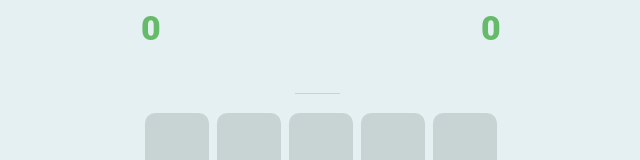
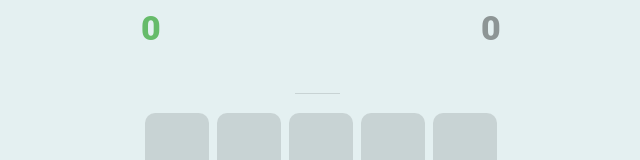
Before and after one commit to vladhuk/balda, a React (Create React App) app: page / in a window 1280 px wide. Shown: the top 160 px of the page, without its empty margins (319-959 px from the left). Built offline with nearby package versions, Linux system fonts and the light colour scheme.

Commit message:
minor fixes

```diff
--- a/src/components/App.tsx
+++ b/src/components/App.tsx
@@ -251,7 +251,7 @@ export const App: FC = () => {
 
   return (
     <Box height="100vh" bgcolor="background.default">
-      <Box display="flex" flexDirection="column" alignItems="center" mx={0.5}>
+      <Box display="flex" flexDirection="column" alignItems="center">
         <Box display="flex" width={360} justifyContent="space-between" mt={1}>
           <Typography
             variant="h4"
@@ -263,7 +263,7 @@ export const App: FC = () => {
           <Typography
             variant="h4"
             fontWeight={900}
-            color={turn === 1 ? palette.text.disabled : palette.primary.main}
+            color={turn === 1 ? palette.primary.main : palette.text.disabled}
           >
             {score2}
           </Typography>
@@ -349,13 +349,7 @@ export const App: FC = () => {
             </Box>
           ))}
         </div>
-        <Box
-          width={360}
-          display="flex"
-          mt={1}
-          px={0.5}
-          justifyContent="space-between"
-        >
+        <Box width={352} display="flex" mt={1} justifyContent="space-between">
           <Button
             color="secondary"
             onClick={() => setIsActionsDialogOpened(true)}
--- a/src/components/FinishTurnButton/styles.ts
+++ b/src/components/FinishTurnButton/styles.ts
@@ -3,11 +3,10 @@ import { SxProps, Theme } from '@mui/material';
 export const container: SxProps<Theme> = (theme) => ({
   position: 'fixed',
   bottom: 16,
-  width: 360,
+  width: 352,
 
   [theme.breakpoints.up('sm')]: {
     position: 'static',
     mt: 5,
-    px: 0.5,
   },
 });
--- a/src/components/WordPreview/WordPreview.tsx
+++ b/src/components/WordPreview/WordPreview.tsx
@@ -22,7 +22,7 @@ export const WordPreview: FC<Props> = ({
   lettersShaking,
 }) => {
   return (
-    <div>
+    <Box display="flex" flexDirection="column" alignItems="center">
       <Box display="flex">
         {(isNull(enteredLetterCoord)
           ? [
@@ -66,6 +66,6 @@ export const WordPreview: FC<Props> = ({
           <div>{errorMessage}</div>
         </Zoom>
       </FormHelperText>
-    </div>
+    </Box>
   );
 };
```
